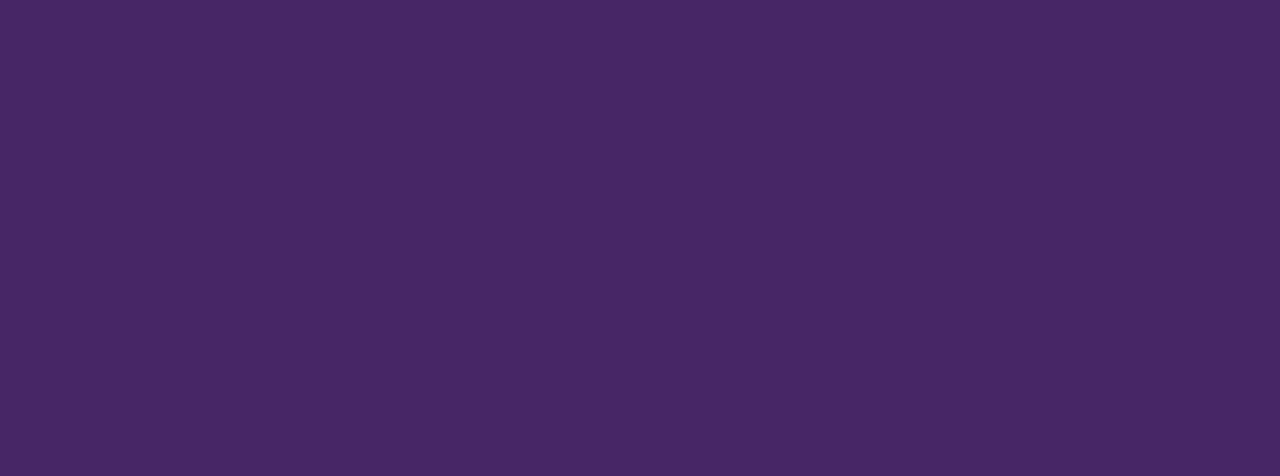
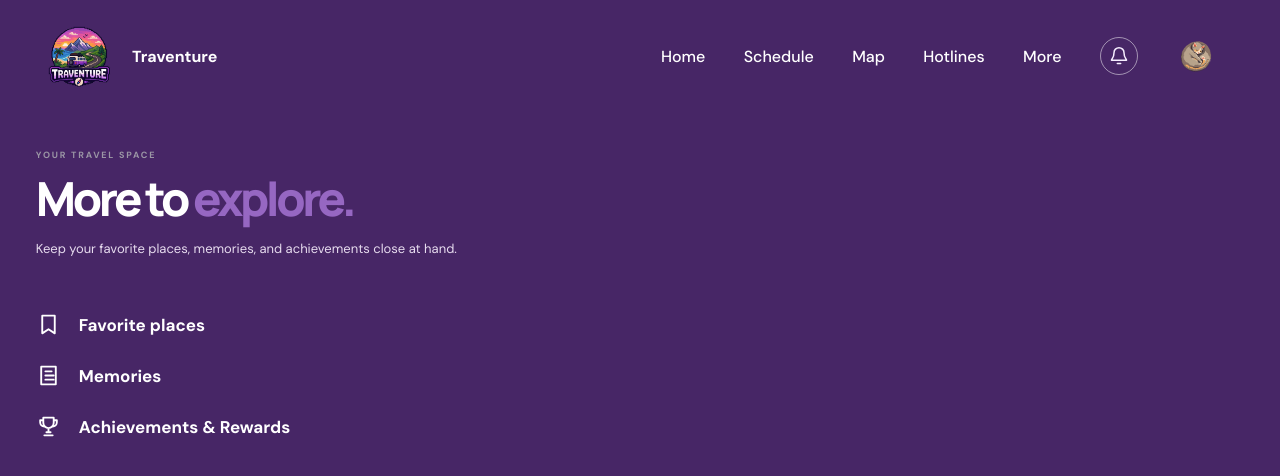
Before and after one commit to ekkay19/APPDEV-FINAL-PROJECT, a plain HTML site: page more.html in a window 1280 px wide. Drawn offline with Linux system fonts and the light colour scheme.

Commit message:
Refactor 'More' section to use links instead of buttons

```diff
--- a/more.html
+++ b/more.html
@@ -11,29 +11,65 @@
 <body>
 
 <main class="main">
+    <header class="topbar">
+        <a class="top-brand" href="home.html"><img src="assets/traventure-logo.png" alt=""><strong>Traventure</strong></a>
+        <nav class="top-nav" aria-label="Main navigation">
+            <a href="home.html" class="nav-link">Home</a>
+            <a href="schedule.html" class="nav-link">Schedule</a>
+            <a href="map.html" class="nav-link">Map</a>
+            <a href="hotlines.html" class="nav-link">Hotlines</a>
+            <button class="nav-link" id="moreTrigger" data-page="more" aria-haspopup="dialog" aria-expanded="false">More</button>
+            <a class="notification-icon-button" href="notifications.html" aria-label="View notifications" title="Notifications">
+                <svg viewBox="0 0 24 24" aria-hidden="true"><path d="M18 8a6 6 0 0 0-12 0c0 7-3 7-3 9h18c0-2-3-2-3-9"></path><path d="M10 21h4"></path></svg>
+                <span class="notification-count" aria-live="polite" hidden></span>
+            </a>
+            <a href="profile.html" class="nav-link" aria-label="Visit Profile" title="User Profile">
+                <img src="assets/avatar_profile.png" alt="User profile">
+            </a>
+        </nav>
+    </header>
+    <section class="page active">
+        <div class="page-intro">
+            <div class="eyebrow muted">YOUR TRAVEL SPACE</div>
+            <h1>More to <em>explore.</em></h1>
+            <p>Keep your favorite places, memories, and achievements close at hand.</p>
+        </div>
+        <a class="more-item" href="favplaces.html">
+            <svg viewBox="0 0 24 24" aria-hidden="true"><path d="M6 3.5h12v17l-6-4-6 4z"></path></svg>
+            <span>Favorite places</span>
+        </a>
+        <a class="more-item" href="memories.html">
+            <svg viewBox="0 0 24 24" aria-hidden="true"><path d="M5 3.5h14v17H5z"></path><path d="M9 8h6M9 12h8M9 16h8"></path></svg>
+            <span>Memories</span>
+        </a>
+        <a class="more-item" href="achievements.html">
+            <svg viewBox="0 0 24 24" aria-hidden="true"><path d="M7 3.5h10v5a5 5 0 0 1-10 0zM7 6H4v2a4 4 0 0 0 4 4m9-6h3v2a4 4 0 0 1-4 4M12 13.5v4m-4 3h8m-6-3h4"></path></svg>
+            <span>Achievements &amp; Rewards</span>
+        </a>
+    </section>
     <div class="more-backdrop" id="moreModal" hidden>
         <section class="more-panel" role="dialog" aria-modal="true" aria-labelledby="moreTitle">
             <img class="more-decoration" src="assets/pinwheel.gif" alt="" aria-hidden="true">
             <h2 id="moreTitle">More...</h2>
-            <button class="more-item" data-page="favorites">
+            <a class="more-item" href="favplaces.html">
                 <svg viewBox="0 0 24 24" aria-hidden="true">
                     <path d="M6 3.5h12v17l-6-4-6 4z"></path>
                 </svg>
                 <span>Favorite places</span>
-            </button>
-            <button class="more-item" data-page="memories">
+            </a>
+            <a class="more-item" href="memories.html">
                 <svg viewBox="0 0 24 24" aria-hidden="true">
                     <path d="M5 3.5h14v17H5z"></path>
                     <path d="M9 8h6M9 12h8M9 16h8"></path>
                 </svg>
                 <span>Memories</span>
-            </button>
-            <button class="more-item" data-page="achievements">
+            </a>
+            <a class="more-item" href="achievements.html">
                 <svg viewBox="0 0 24 24" aria-hidden="true">
                     <path d="M7 3.5h10v5a5 5 0 0 1-10 0zM7 6H4v2a4 4 0 0 0 4 4m9-6h3v2a4 4 0 0 1-4 4M12 13.5v4m-4 3h8m-6-3h4"></path>
                 </svg>
                 <span>Achievements &amp; Rewards</span>
-            </button>
+            </a>
             <div class="more-themes">
                 <div class="more-item theme-heading">
                     <svg viewBox="0 0 24 24" aria-hidden="true">
@@ -55,6 +91,7 @@
     </div>
 </main>
 
+<div class="toast" id="toast" role="status" aria-live="polite"></div>
 <script src="app.js"></script>
 
 </body>
```
